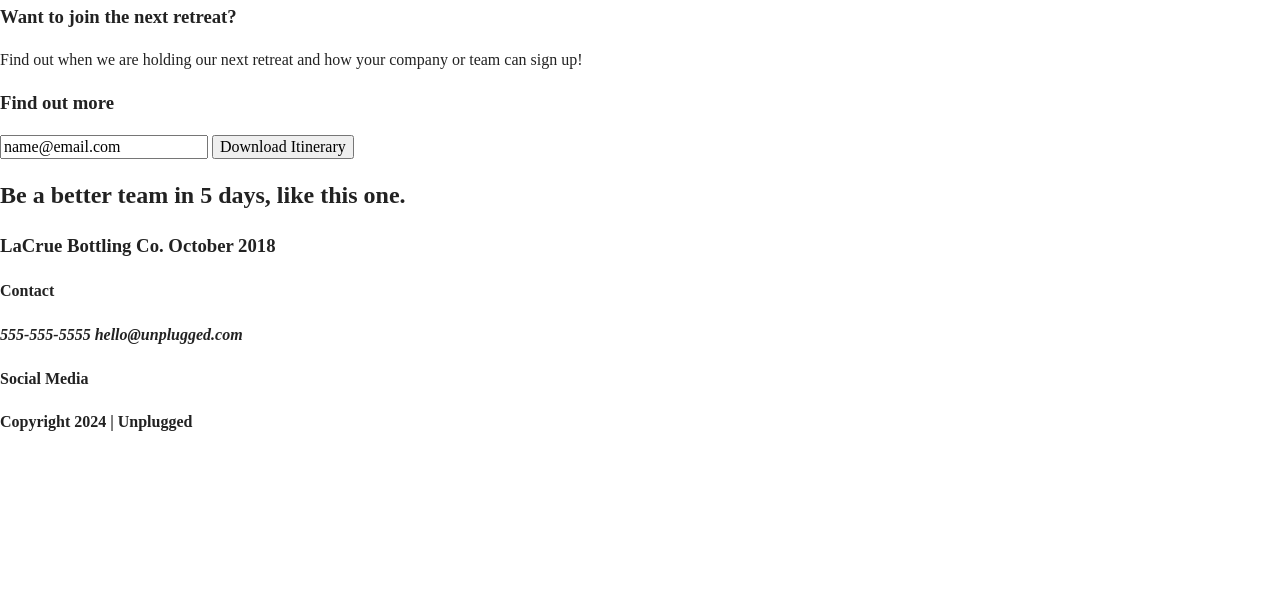
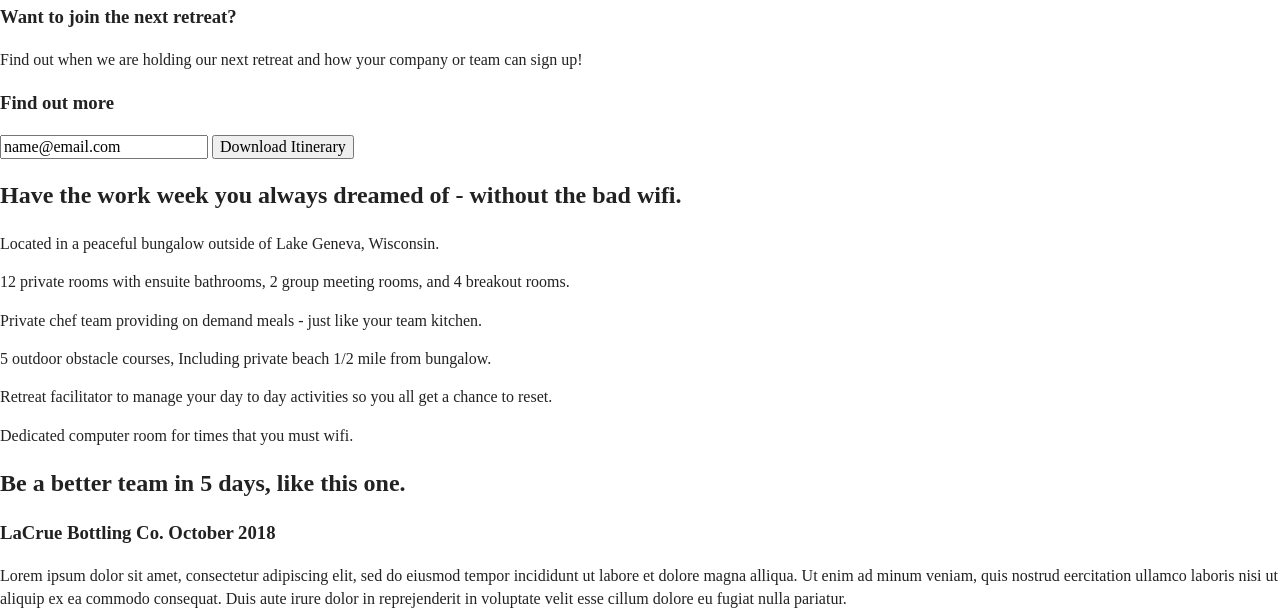
Before and after one commit to janenag/unplugged, a plain HTML site: page homepage/index.html in a window 1280 px wide. Shown: the part 184-800 px from the top of the page. Drawn offline with Linux system fonts and the light colour scheme; files that its build step writes are made by us from their sources; files whose address does not match are found by name.

Commit message:
features and reviews

```diff
--- a/homepage/index.html
+++ b/homepage/index.html
@@ -58,18 +58,19 @@
 
   </header>
   <main>
-    <sections class="hero-area">
+
+    <section class="hero-area">
       <div class="content-wrapper">
         <h1>Retreat from the desk, return refreshed.</h1>
       </div>
       </sections>
+
       <aside>
           <div class="content-wrapper">
             <div class="form-description">
               <h3>Want to join the next retreat?</h3>
               <p>Find out when we are holding our next
-          retreat and how your company or team can sign up!
-        </p>
+              retreat and how your company or team can sign up!</p>
             </div>
           <div class="form">
             <h3>Find out more</h3>
@@ -77,13 +78,71 @@
             <input type="button" value="Download Itinerary">
           </div>
        </div>
+    </aside>
 
-      <div class="features">
+    <section class="features">
+      <div class="content-wrapper">
+        <h2>Have the work week you always dreamed of - without the bad wifi.</h2>
+        <div class="features-items">
+          <article>
+            <p class="fontawesome-icon"></p>
+            <p class="features-item-description">
+                Located in a peaceful bungalow outside of Lake Geneva, Wisconsin.</p>
+          </article>
+          <article>
+            <p class="fontawesome-icon"></p>
+            <p class="features-item-description">
+              12 private rooms with ensuite bathrooms, 2 group meeting
+              rooms, and 4 breakout rooms.</p>
+          </article>
+          <article>
+            <p class="fontawesome-icon"></p>
+            <p class="features-item-description">
+              Private chef team providing on
+              demand meals - just like your team kitchen.</p>
+          </article>
+          <article>
+            <p class="fontawesome-icon"></p>
+            <p class="features-item-description">
+              5 outdoor obstacle courses, Including private beach 1/2 mile
+              from bungalow.</p>
+          </article>
+          <article>
+            <p class="fontawesome-icon"></p>
+            <p class="features-item-description">
+              Retreat facilitator to manage your day to day activities so you
+              all get a chance to reset.</p>
+          </article>
+          <article>
+            <p class="fontawesome-icon"></p>
+            <p class="features-item-description">
+              Dedicated computer room for times that you must wifi.</p>
+          </article>
+        </div>
+      </div>
+    </section>
+
+    <section class="reviews">
+      <div class="content-wrapper">
         <h2>Be a better team in 5 days, like this one.</h2>
+        <article>
+          <div>
             <h3>LaCrue Bottling Co. October 2018</h3>
+            <p>
+              Lorem ipsum dolor sit amet, consectetur adipiscing
+            elit, sed do eiusmod tempor incididunt ut labore et
+            dolore magna alliqua. Ut enim ad minum veniam,
+            quis nostrud eercitation ullamco laboris nisi ut
+            aliquip ex ea commodo consequat. Duis aute irure
+            dolor in reprejenderit in voluptate velit esse cillum
+            dolore eu fugiat nulla pariatur.</p>
           </div>
-        </aside>
-    </sections>
+         </article>
+        </div>
+      </section>
+    </div>
+   </section>
+
   </main>
   <footer>
     <div class="content-wrapper">
```
Also changed, not shown: 1 other file. Lines whose indentation alone changed are shown as unchanged.
